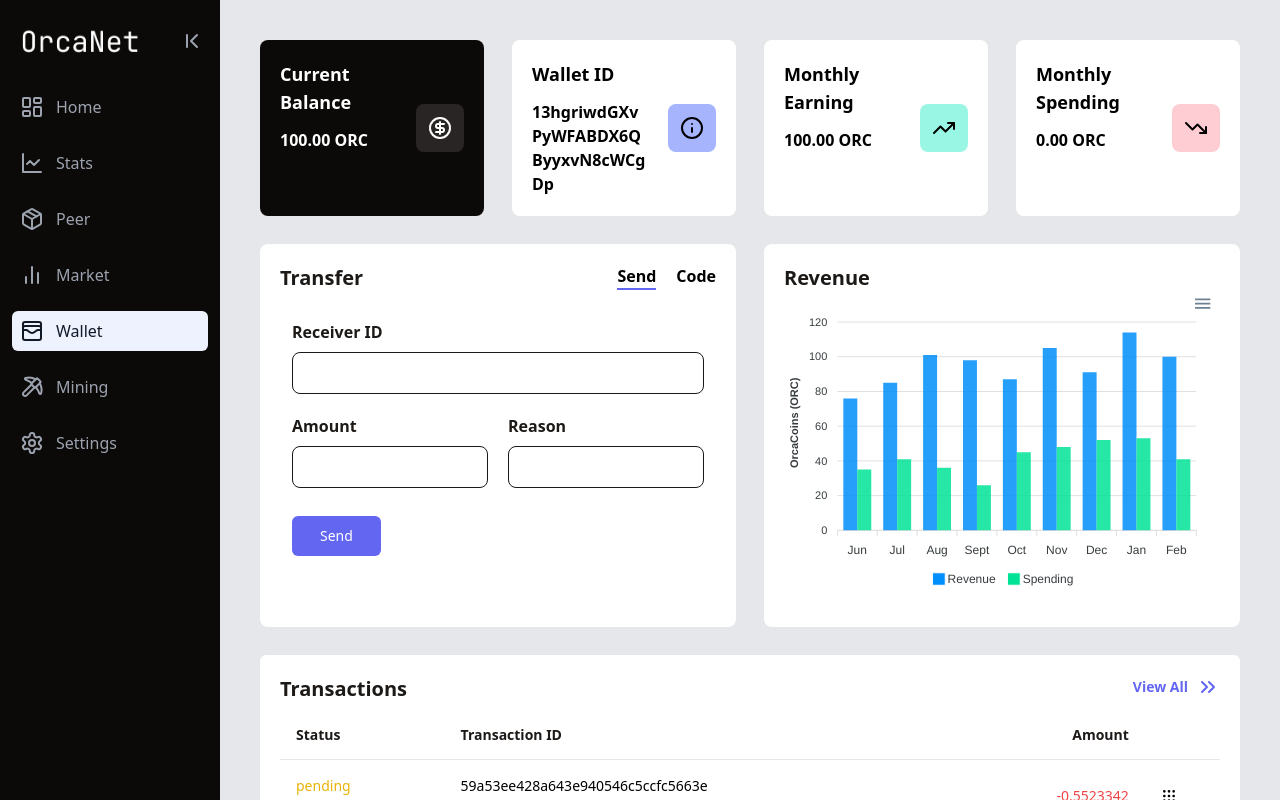
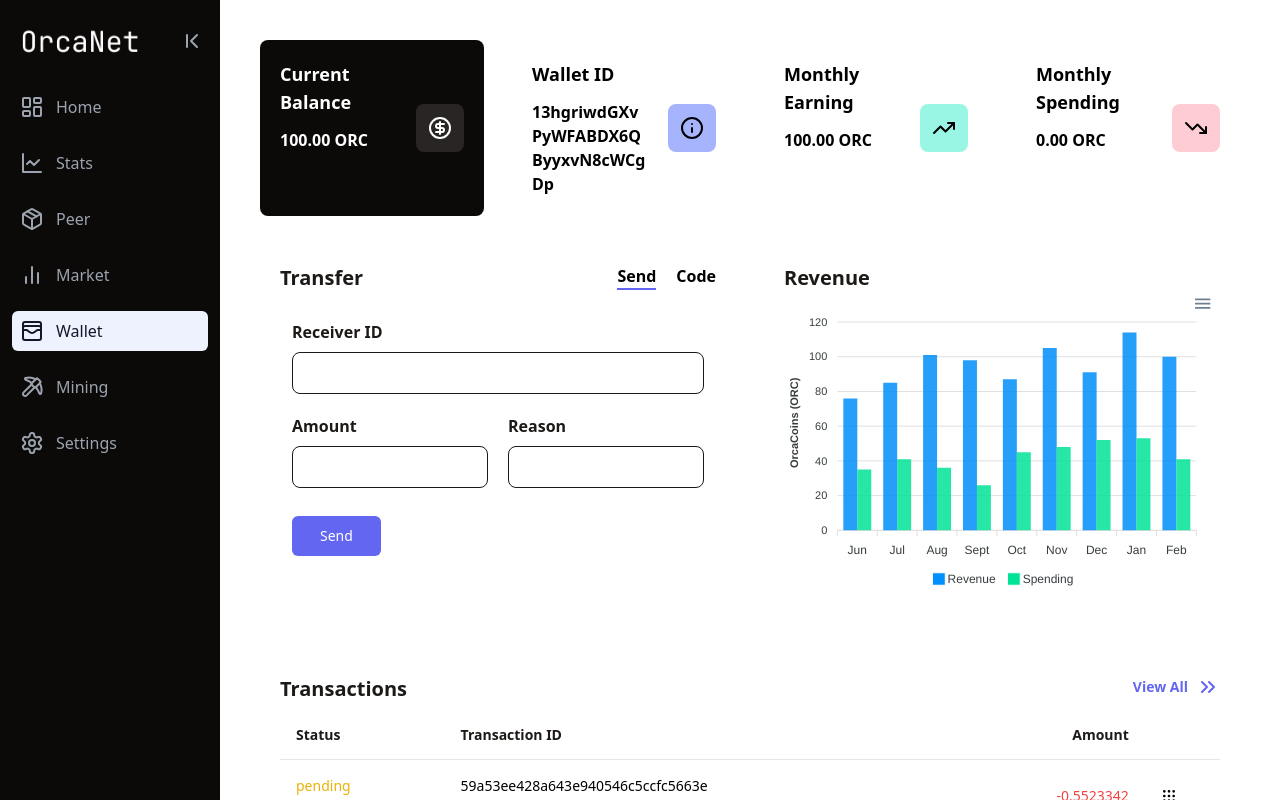
Before and after one commit to sbu-416-24sp/orcanet-desktop-deprecated, a React (Vite) app in the folder frontend/: page /wallet in a window 1280 px wide. Built offline with nearby package versions, Linux system fonts and the light colour scheme.

Commit message:
Fix: Fix Bg Color of Wallet Page

```diff
--- a/frontend/src/wallet/WalletPage.tsx
+++ b/frontend/src/wallet/WalletPage.tsx
@@ -23,7 +23,10 @@ function WalletPageContent({ path }: { path: string }) {
 
 const WalletPage = ({ path }: { path: string }) => {
   return (
-    <div id="wallet-page" className="size-full flex flex-col text-black">
+    <div
+      id="wallet-page"
+      className="size-full flex flex-col text-black bg-white"
+    >
       {/* <PageHeader pageName="Wallet" /> */}
       <WalletPageContent path={path} />
     </div>
```
